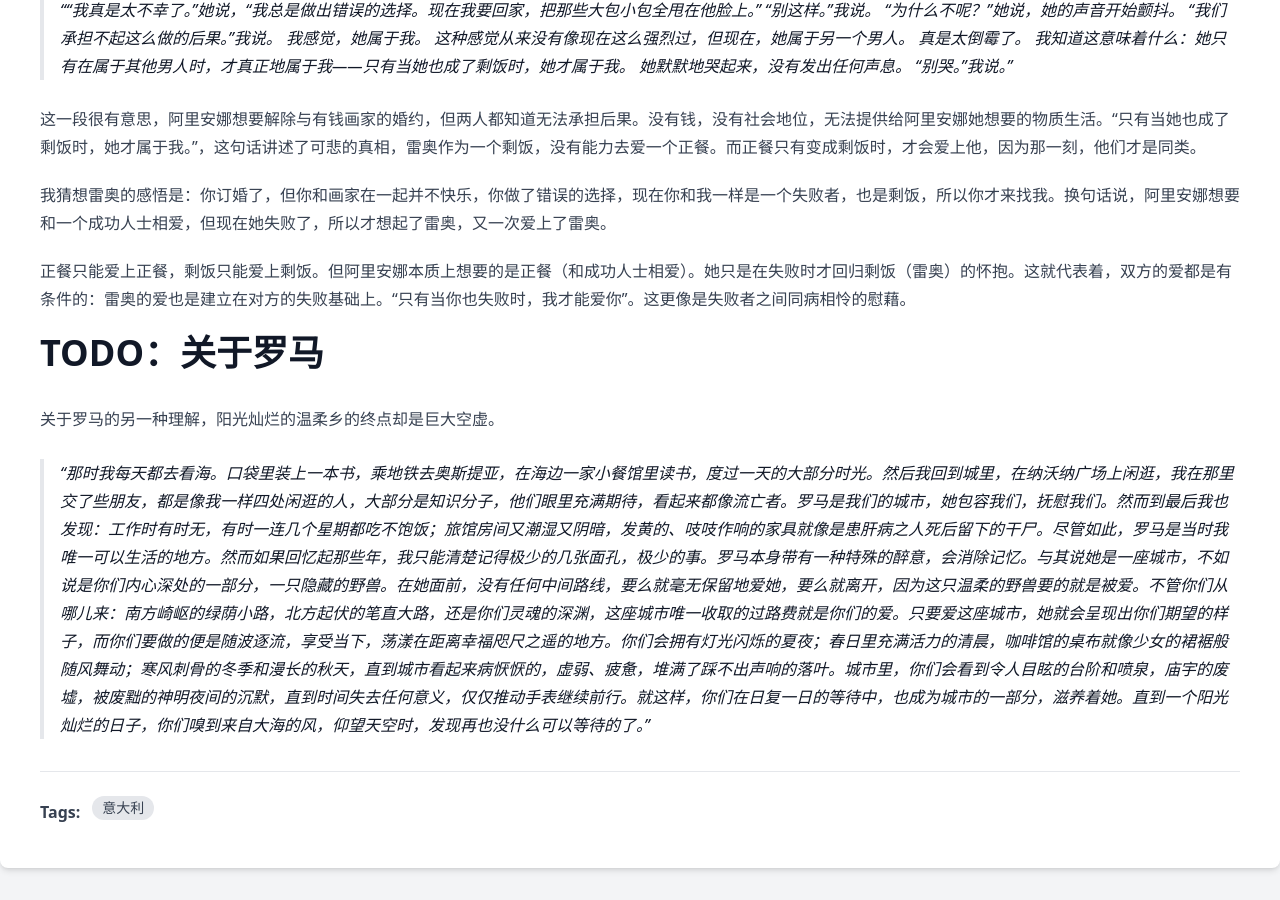
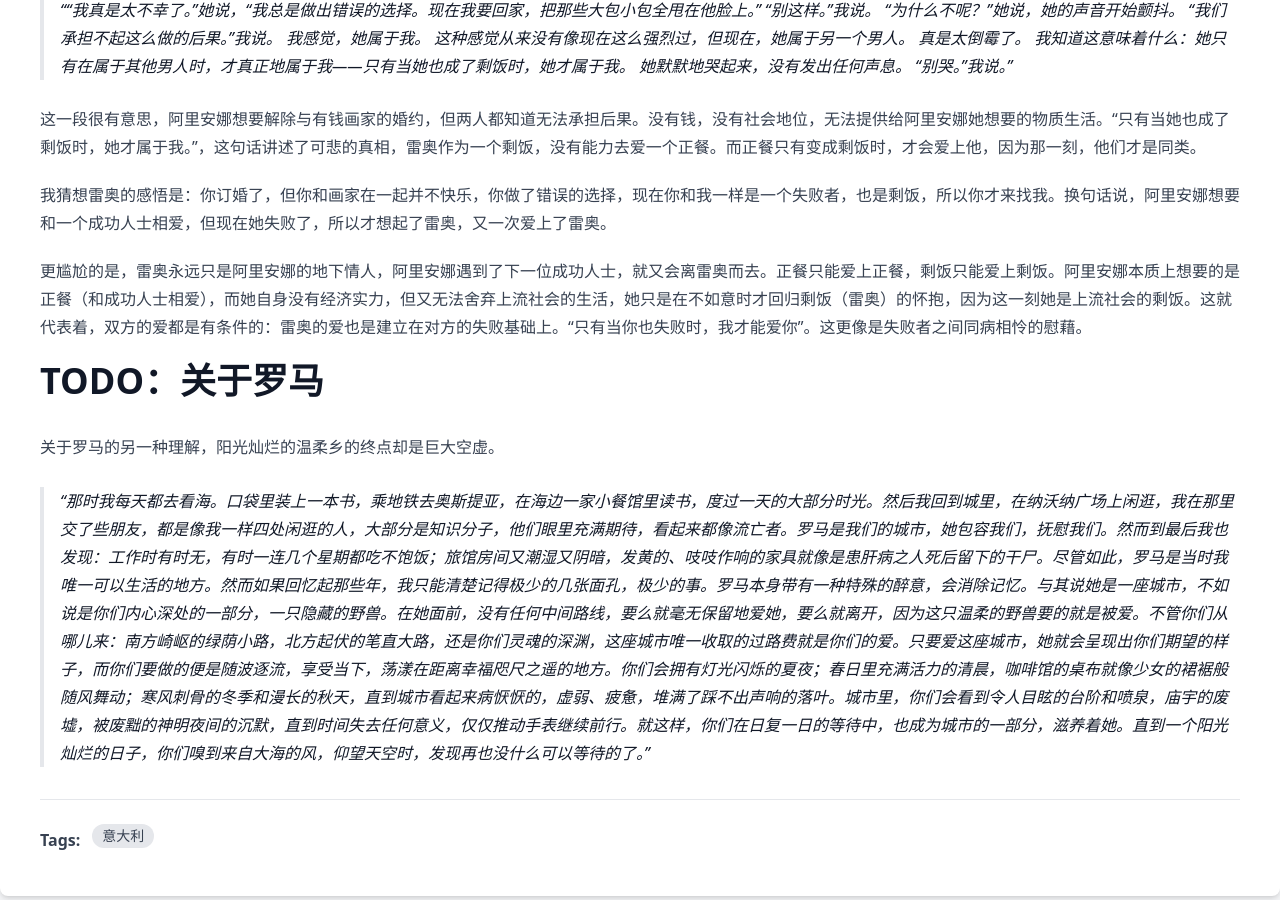
Before and after one commit to FiveEyes/fiveeyes.github.io, a Jekyll site: the page built from _notes/2025-11-10-last-summer-in-the-city.md, in a window 1280 px wide and 900 px high, scrolled down 1300 px. Built offline with Jekyll 4.4.1, drawn with Linux system fonts in a browser that asks for light colours; nearby versions of some CDN libraries.

Commit message:
Update 2025-11-10-last-summer-in-the-city.md

```diff
--- a/_notes/2025-11-10-last-summer-in-the-city.md
+++ b/_notes/2025-11-10-last-summer-in-the-city.md
@@ -49,7 +49,7 @@ TODO：后甜美生活的幻灭感。
 
 我猜想雷奥的感悟是：你订婚了，但你和画家在一起并不快乐，你做了错误的选择，现在你和我一样是一个失败者，也是剩饭，所以你才来找我。换句话说，阿里安娜想要和一个成功人士相爱，但现在她失败了，所以才想起了雷奥，又一次爱上了雷奥。
 
-正餐只能爱上正餐，剩饭只能爱上剩饭。但阿里安娜本质上想要的是正餐（和成功人士相爱）。她只是在失败时才回归剩饭（雷奥）的怀抱。这就代表着，双方的爱都是有条件的：雷奥的爱也是建立在对方的失败基础上。“只有当你也失败时，我才能爱你”。这更像是失败者之间同病相怜的慰藉。
+更尴尬的是，雷奥永远只是阿里安娜的地下情人，阿里安娜遇到了下一位成功人士，就又会离雷奥而去。正餐只能爱上正餐，剩饭只能爱上剩饭。阿里安娜本质上想要的是正餐（和成功人士相爱），而她自身没有经济实力，但又无法舍弃上流社会的生活，她只是在不如意时才回归剩饭（雷奥）的怀抱，因为这一刻她是上流社会的剩饭。这就代表着，双方的爱都是有条件的：雷奥的爱也是建立在对方的失败基础上。“只有当你也失败时，我才能爱你”。这更像是失败者之间同病相怜的慰藉。
 
 # TODO：关于罗马
 
```
